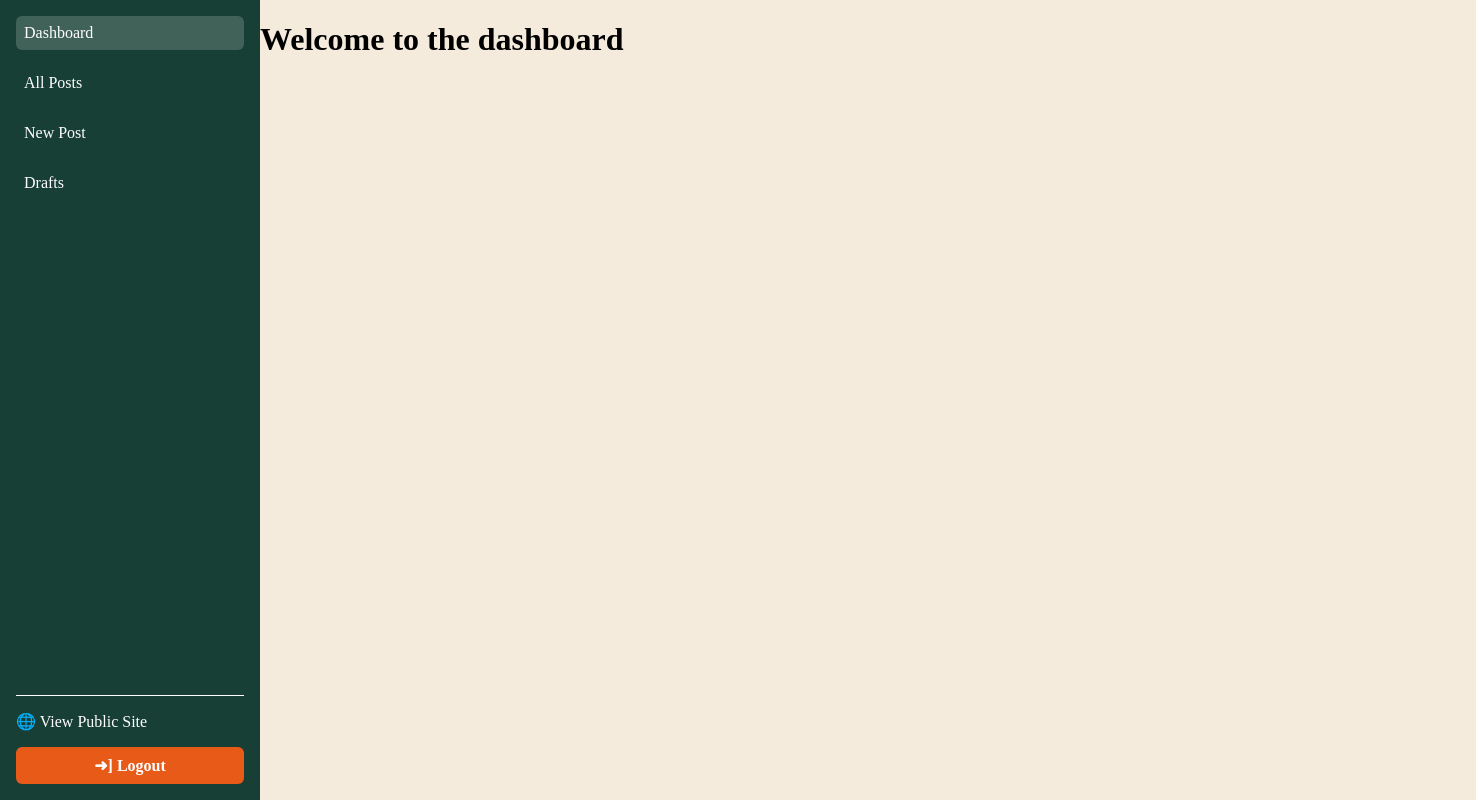
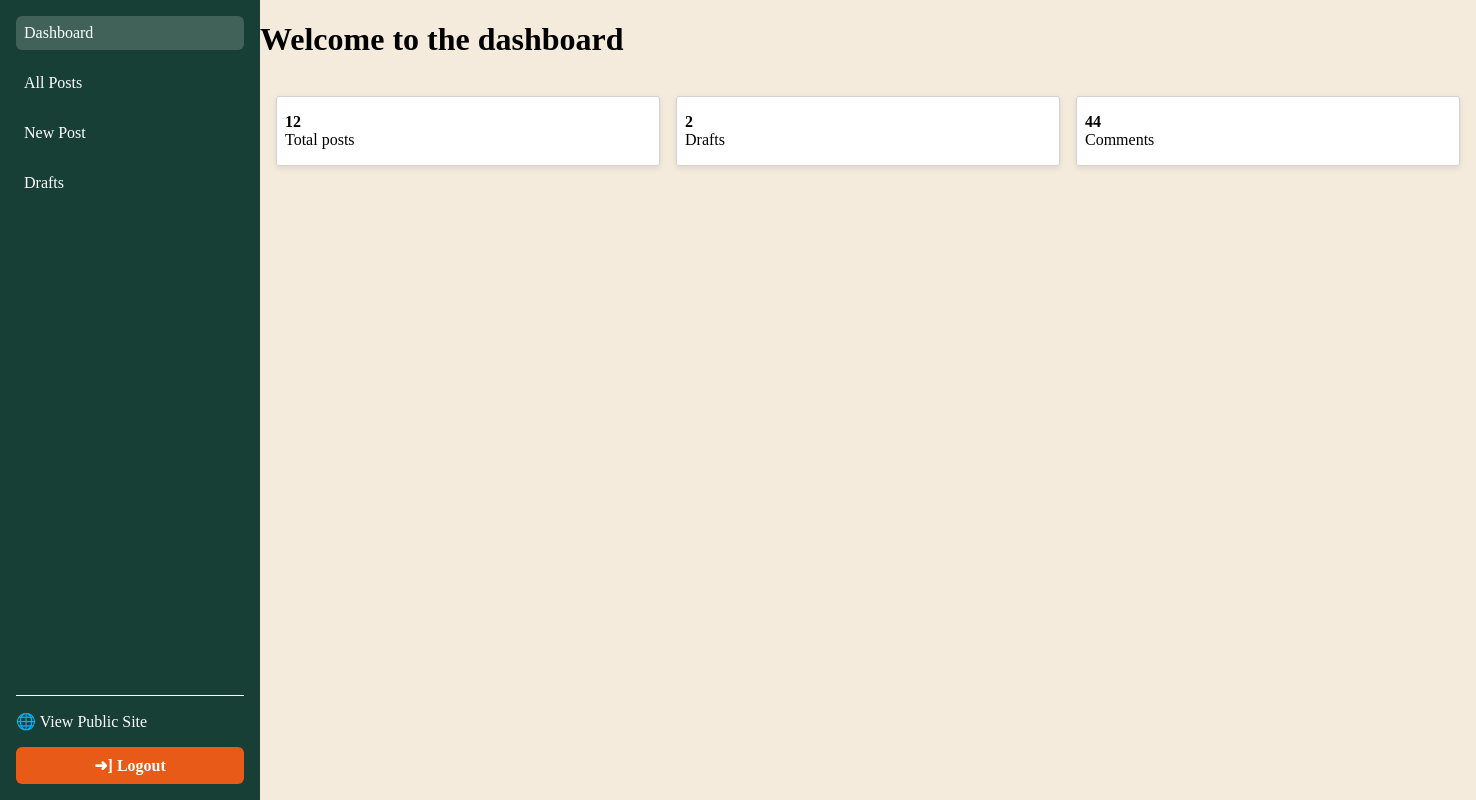
Before and after one commit to NedimM24/backcountry-journal, a React (Vite) app in the folder admin-frontend/: page / in a window 1280 px wide. Shown: the whole page, 1476 px wide, since content can reach past the window. Built offline with nearby package versions, Linux system fonts and the light colour scheme; sample sign-in values are in the browser's storage.

Commit message:
Styled stat cards and put them in a grid on the home page

```diff
--- a/admin-frontend/src/components/StatCard/StatCard.module.css
+++ b/admin-frontend/src/components/StatCard/StatCard.module.css
@@ -0,0 +1,11 @@
+.statCard{
+    width: 30vw;
+    height: auto;
+    border: solid 1px lightgray;
+    background-color: white;
+    border-radius: 3px;
+    padding: .5rem;
+    box-shadow: 0 2px 6px rgba(0, 0, 0, 0.1);
+    padding-top: 1rem;
+    padding-bottom: 1rem;
+}
--- a/admin-frontend/src/components/StatCard/StatCard.tsx
+++ b/admin-frontend/src/components/StatCard/StatCard.tsx
@@ -0,0 +1,17 @@
+import styles from "./StatCard.module.css";
+
+type StatCardProps = {
+  title: string;
+  count: number;
+};
+
+export function StatCard(props: StatCardProps) {
+  return (
+    <div className={styles.statCard}>
+      <div>
+        <b>{props.count}</b>
+      </div>
+      <div>{props.title}</div>
+    </div>
+  );
+}
--- a/admin-frontend/src/pages/Dashboard/Dashboard.module.css
+++ b/admin-frontend/src/pages/Dashboard/Dashboard.module.css
@@ -0,0 +1,6 @@
+.statCardGrid{
+    display: flex;
+    justify-content: space-between;
+    padding: 1rem;
+    gap: 1rem;
+}
--- a/admin-frontend/src/pages/Dashboard/Dashboard.tsx
+++ b/admin-frontend/src/pages/Dashboard/Dashboard.tsx
@@ -1,7 +1,17 @@
+import { StatCard } from "../../components/StatCard/StatCard";
+import styles from "./Dashboard.module.css";
+
 function Dashboard() {
   return (
     <div>
       <h1>Welcome to the dashboard</h1>
+      <div className={styles.statCardGrid}>
+        {" "}
+        {/* statCardGrid container */}
+        <StatCard title={"Total posts"} count={12} />
+        <StatCard title={"Drafts"} count={2} />
+        <StatCard title={"Comments"} count={44} />
+      </div>
     </div>
   );
 }
```
